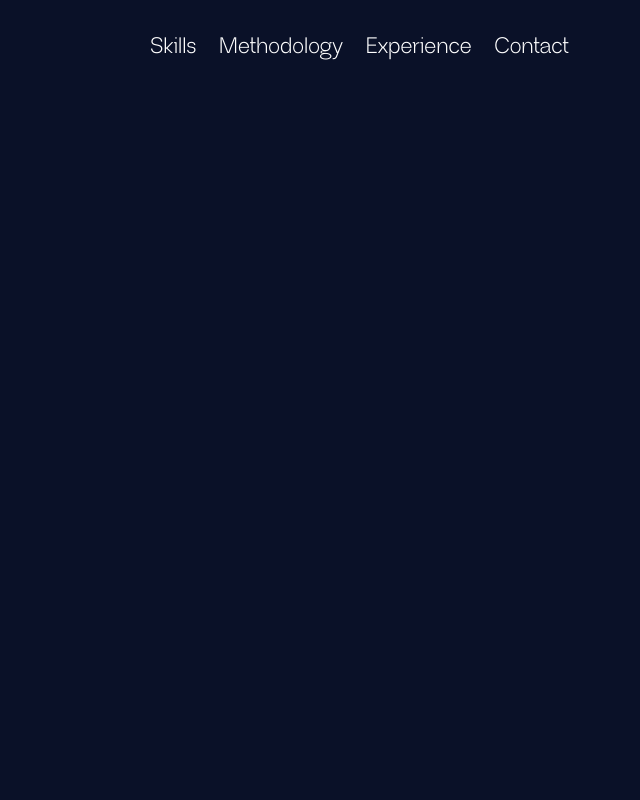
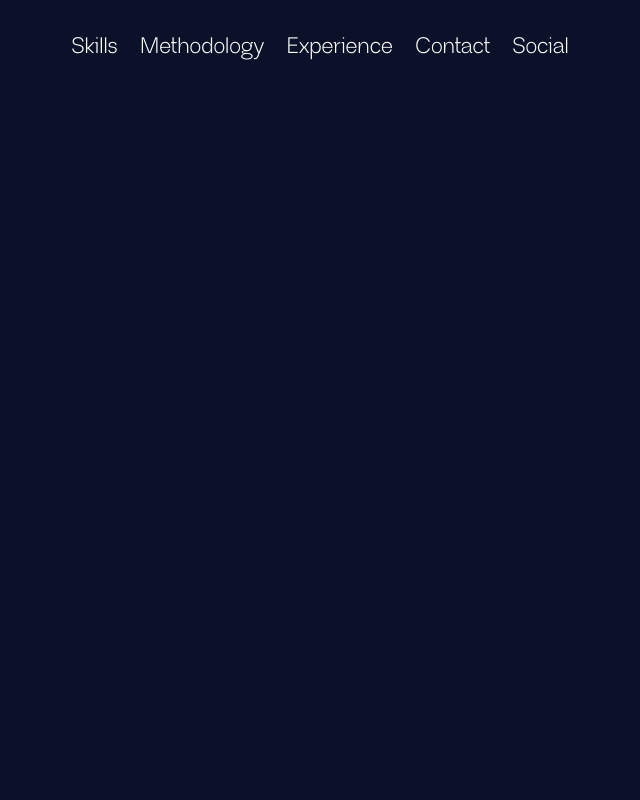
Before and after one commit to norm-norman/my-next-site, a Next.js app: page /office-hours in a window 1280 px wide. Shown: the top 800 px of the page, without its empty margins (636-1276 px from the left). Built offline with nearby package versions, Linux system fonts and the light colour scheme.

Commit message:
remove footer conditionally

```diff
--- a/pages/_app.js
+++ b/pages/_app.js
@@ -2,9 +2,13 @@ import '../styles/globals.css';
 import Layout from '../src/components/layout/layout';
 
 export default function MyApp({ Component, pageProps }) {
+  console.log(Component, pageProps);
   return (
     <>
-      <Layout>
+      <Layout
+        hideFooter={pageProps?.hideFooter}
+        hideHeader={pageProps?.hideHeader}
+      >
         <Component {...pageProps} />
       </Layout>
     </>
--- a/pages/office-hours.tsx
+++ b/pages/office-hours.tsx
@@ -1,8 +1,24 @@
-export default function OfficeHours() {
+import type { InferGetServerSidePropsType, GetServerSideProps } from 'next';
+
+type InitialPropTypes = {
+  hideFooter: boolean;
+};
+
+export const getServerSideProps: GetServerSideProps<
+  InitialPropTypes
+> = async () => {
+  return {
+    props: { hideFooter: true },
+  };
+};
+
+export default function OfficeHours({
+  hideFooter,
+}: InferGetServerSidePropsType<typeof getServerSideProps>) {
   const calendarUri = process.env.CALENDAR_IFRAME_SRC || '';
 
   return (
-    <div style={{ paddingTop: '150px' }}>
+    <div style={{ paddingTop: '10px' }}>
       <iframe
         src={calendarUri}
         style={{ borderWidth: 0 }}
--- a/src/components/buttons/navigation-buttons.js
+++ b/src/components/buttons/navigation-buttons.js
@@ -20,31 +20,38 @@ const NavigationButtons = ({ buttonCallbackFunction, stackDirection }) => {
     <Stack direction={stackDirection}>
       <NavigationButton
         variation={'text'}
-        href={'#aboutMe'}
+        href={'/#aboutMe'}
         onClick={buttonCallbackFunction}
       >
         <NavigationLabel text="Skills" />
       </NavigationButton>
       <NavigationButton
         variation={'text'}
-        href={'#methodology'}
+        href={'/#methodology'}
         onClick={buttonCallbackFunction}
       >
         <NavigationLabel text="Methodology" />
       </NavigationButton>
       <NavigationButton
         variation={'text'}
-        href={'#experience'}
+        href={'/#experience'}
         onClick={buttonCallbackFunction}
       >
         <NavigationLabel text="Experience" />
       </NavigationButton>
       <NavigationButton
         variation={'text'}
-        href={'#contact'}
+        href={'/#contact'}
         onClick={buttonCallbackFunction}
       >
         <NavigationLabel text="Contact" />
+      </NavigationButton>
+      <NavigationButton
+        variation={'text'}
+        href={'/office-hours'}
+        onClick={buttonCallbackFunction}
+      >
+        <NavigationLabel text="Social" />
       </NavigationButton>
     </Stack>
   );
--- a/src/components/layout/layout.js
+++ b/src/components/layout/layout.js
@@ -8,7 +8,11 @@ import NavigationHeaderDesktop from './navigation/nav-header-desktop';
 import NavigationHeaderMobile from './navigation/nav-header-mobile';
 import Footer from './footer';
 
-export default function Layout({ children }) {
+export default function Layout({
+  hideHeader = false,
+  hideFooter = false,
+  children,
+}) {
   const isLargeScreen = useMediaQuery('(min-width:915px)');
 
   return (
@@ -21,7 +25,7 @@ export default function Layout({ children }) {
             <NavigationHeaderMobile />
           )}
           {children}
-          <Footer />
+          {!hideFooter && <Footer />}
         </main>
       </div>
     </>
```
